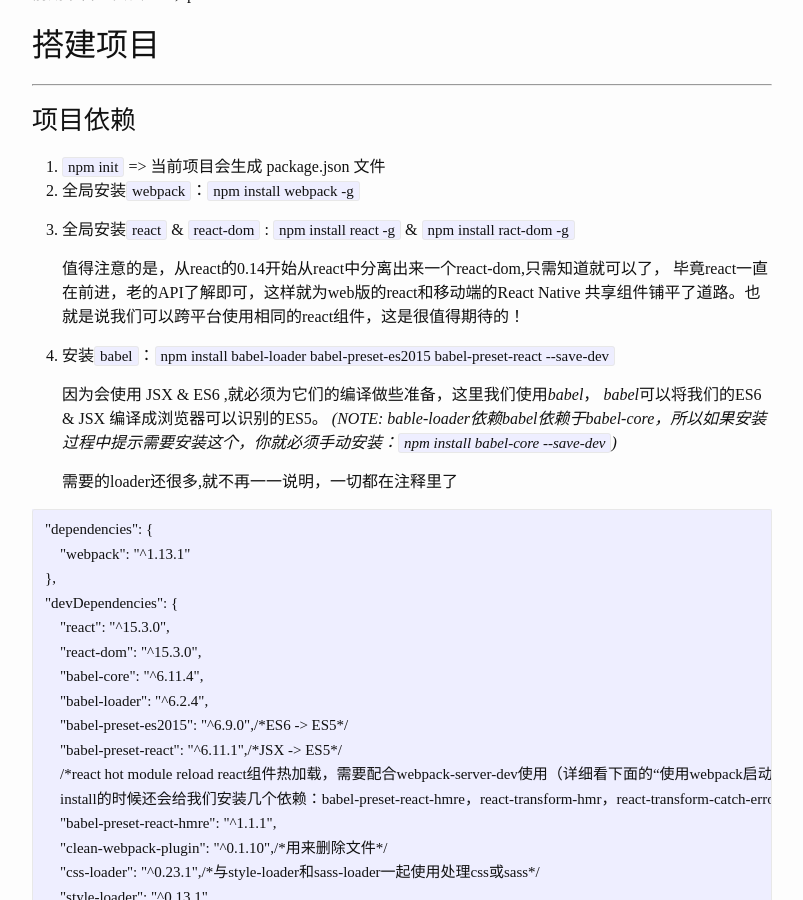
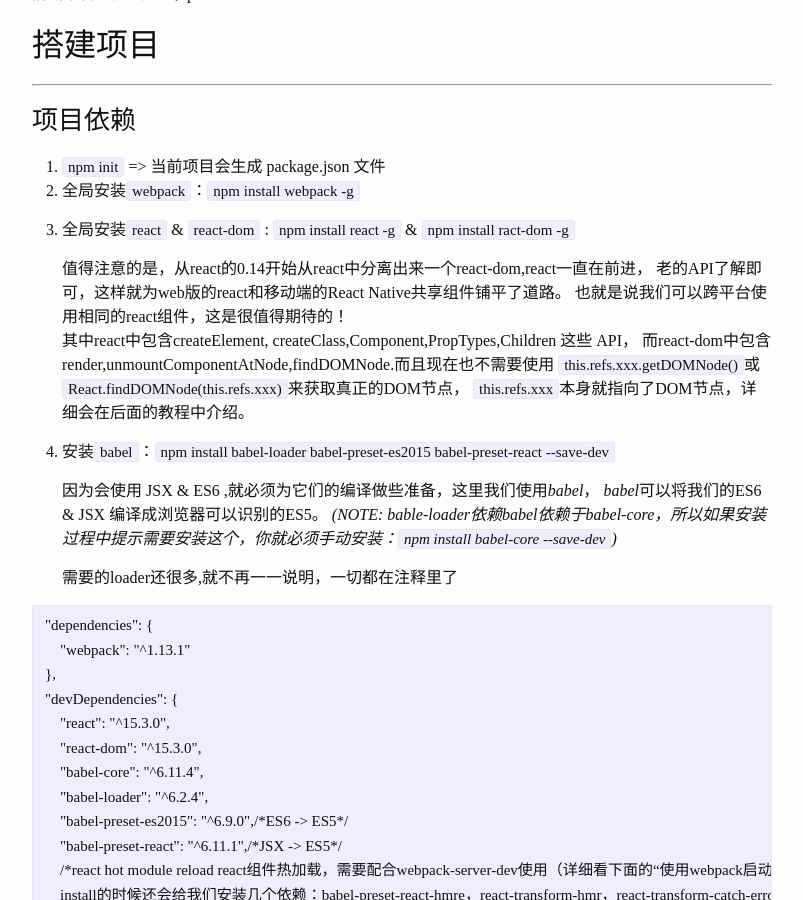
Before and after one commit to Lutreer/blog, a Jekyll site: the page built from _posts/2016-08-08-react-webpack-redux-es6-1.MD, in a window 1280 px wide and 900 px high, scrolled down 422 px. Shown: the whole window, without its empty margins (238-1041 px from the left). Built offline with Jekyll 4.4.1, drawn with Linux system fonts in a browser that asks for light colours; nearby versions of some CDN libraries; comment, search, counter and statistics services are not loaded.

Commit message:
react react-dom

```diff
--- a/_posts/2016-08-08-react-webpack-redux-es6-1.MD
+++ b/_posts/2016-08-08-react-webpack-redux-es6-1.MD
@@ -20,9 +20,13 @@
 2. 全局安装`webpack`：`npm install webpack -g`
 3. 全局安装`react` & `react-dom` : `npm install react -g` & `npm install ract-dom -g`
 
-    值得注意的是，从react的0.14开始从react中分离出来一个react-dom,只需知道就可以了，
-    毕竟react一直在前进，老的API了解即可，这样就为web版的react和移动端的React Native
-    共享组件铺平了道路。也就是说我们可以跨平台使用相同的react组件，这是很值得期待的！
+    值得注意的是，从react的0.14开始从react中分离出来一个react-dom,react一直在前进，
+    老的API了解即可，这样就为web版的react和移动端的React Native共享组件铺平了道路。
+    也就是说我们可以跨平台使用相同的react组件，这是很值得期待的！
+    其中react中包含createElement, createClass,Component,PropTypes,Children 这些 API，
+    而react-dom中包含render,unmountComponentAtNode,findDOMNode.而且现在也不需要使用
+    `this.refs.xxx.getDOMNode()`或`React.findDOMNode(this.refs.xxx)`来获取真正的DOM节点，
+    `this.refs.xxx`本身就指向了DOM节点，详细会在后面的教程中介绍。
 
 3. 安装`babel`：`npm install babel-loader babel-preset-es2015 babel-preset-react --save-dev`
 
```
